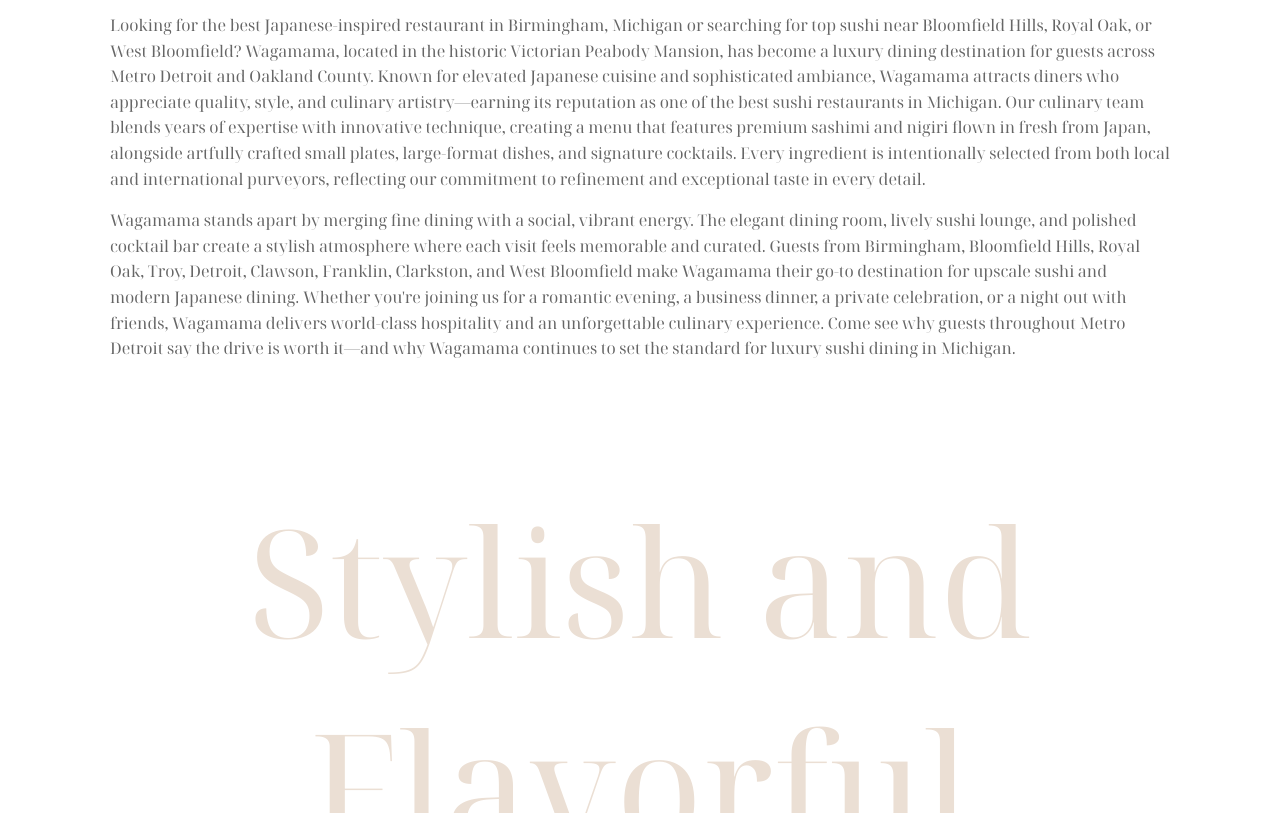
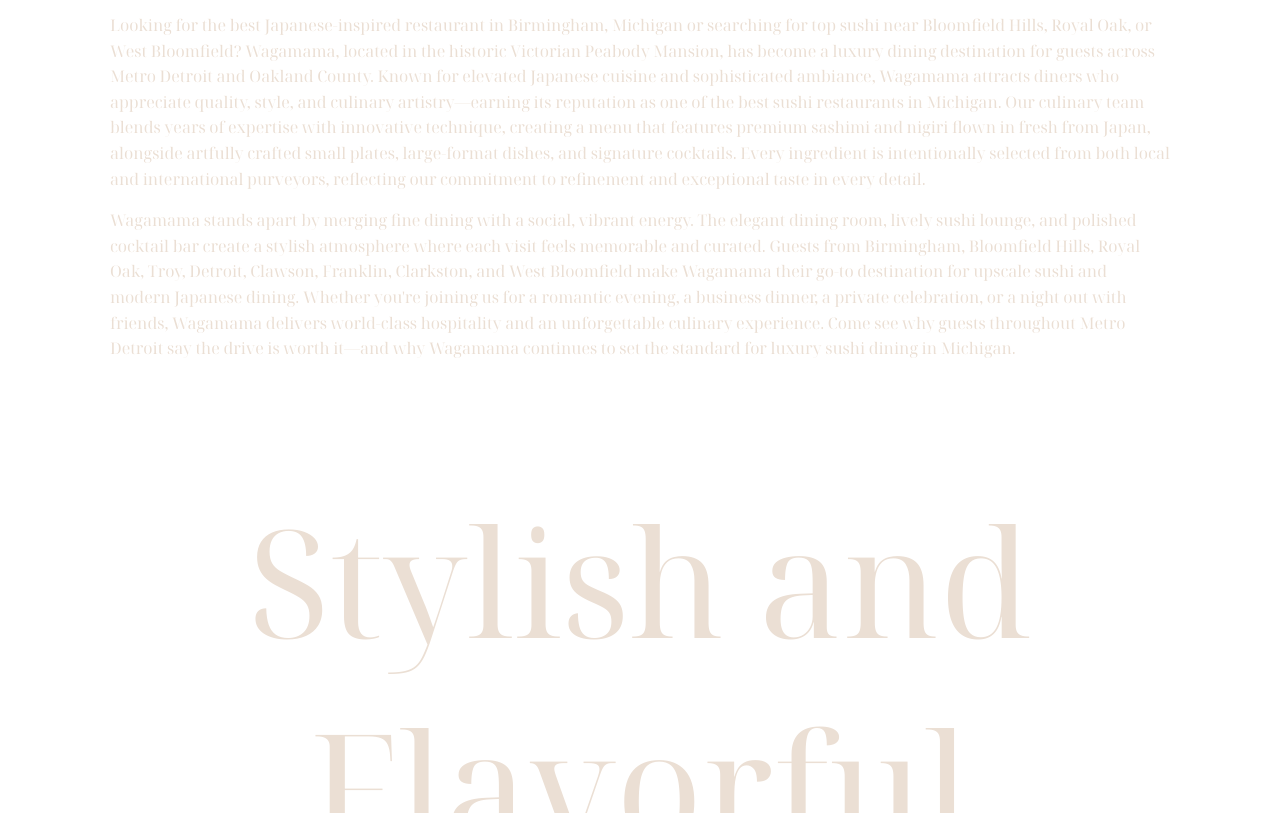
Before and after one commit to Hana88l/biyDaalt, a plain HTML site: page jishee.html in a window 1280 px wide. Shown: the part 1349-2162 px from the top of the page. Drawn offline with Linux system fonts and the light colour scheme; a web font is replaced by a local one.

Commit message:
Update jishee.css

```diff
--- a/jishee.css
+++ b/jishee.css
@@ -110,7 +110,7 @@
 /* Sections */
 .section { padding: 50px 0; }
 .section h2 { font-size: 1.6rem; margin: 0 0 12px; }
-.section p { color: var(--muted); line-height: 1.6; }
+.section p { color: #ebdfd4; line-height: 1.6; }
 
 /* Gallery */
 #gallery-title{ text-align: center; margin-bottom: 30px;  font-family: "Noto Serif Display", serif; font-size: 150px; font-weight: 400; color: #ebdfd4; }
```
